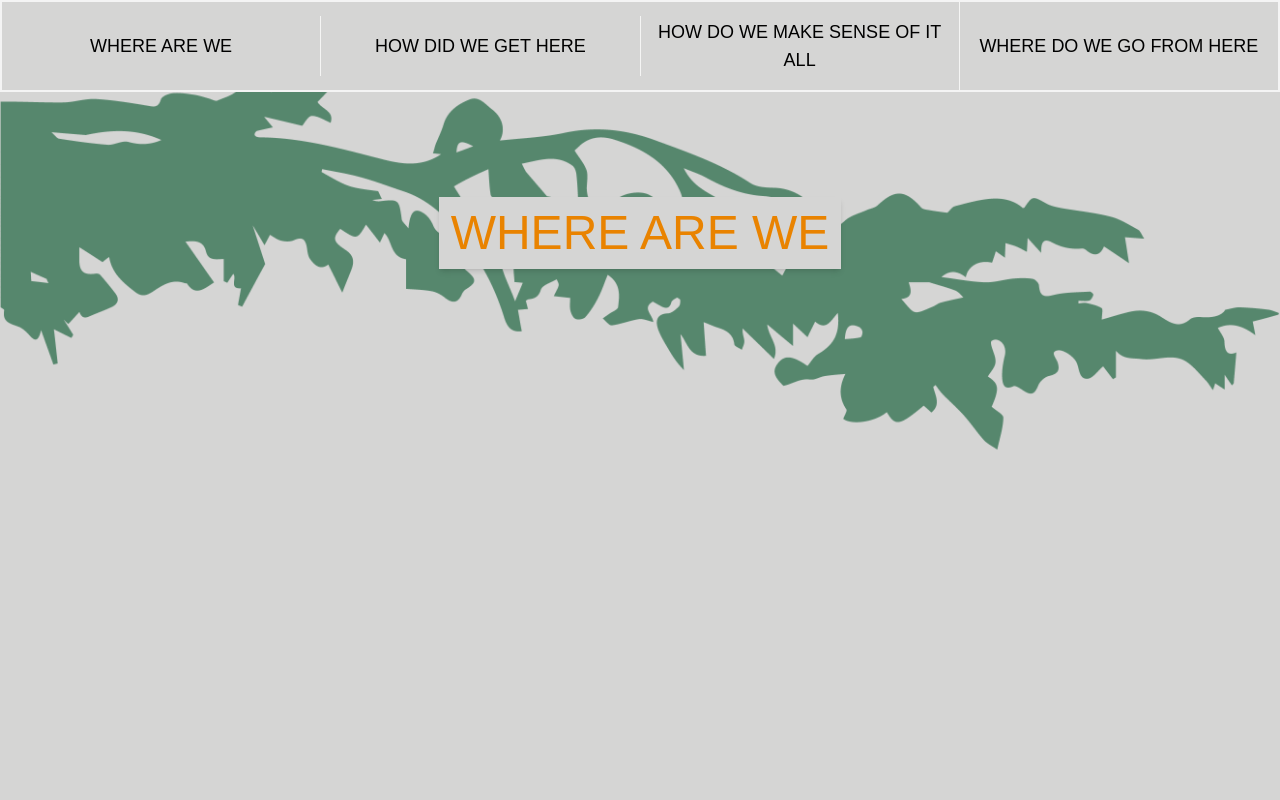
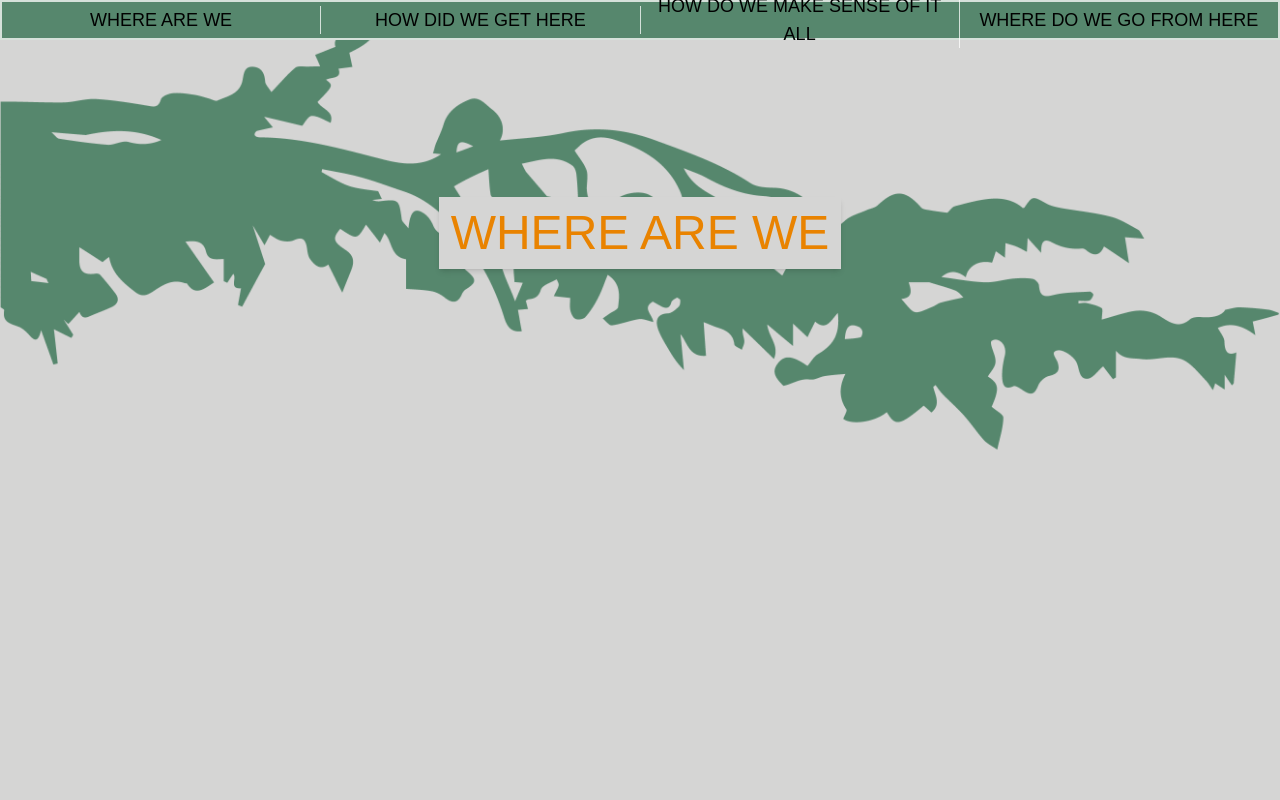
Before and after one commit to nikolajsvv/environmental-humanities, a React (Vite) app: page / in a window 1280 px wide. Shown: the top 800 px of the page. Built offline with nearby package versions, Linux system fonts and the light colour scheme; a web font is replaced by a local one.

Commit message:
Update NavBar using Framer Motion

```diff
--- a/package.json
+++ b/package.json
@@ -10,6 +10,7 @@
     "preview": "vite preview"
   },
   "dependencies": {
+    "framer-motion": "^10.12.16",
     "react": "^18.2.0",
     "react-dom": "^18.2.0",
     "react-icons": "^4.8.0"
--- a/src/App.jsx
+++ b/src/App.jsx
@@ -1,11 +1,11 @@
 import './styles/App.css'
 // import StanfordBanner from './components/Banner/StanfordBanner'
 import NavBar from './components/NavBar/NavBar'
+// import Header from './components/Header/Header'
 import HowDidWeGetHere from './components/Sections/HowDidWeGetHere/HowDidWeGetHere'
 import WhereAreWe from './components/Sections/WhereAreWe/WhereAreWe'
 import WhereDoWeGoFromHere from './components/Sections/WhereDoWeGoFromHere/WhereDoWeGoFromHere'
 import HowDoWeMakeSenseOfItAll from './components/Sections/HowDoWeMakeSenseOfItAll/HowDoWeMakeSenseOfItAll'
-// import Header from './components/Header/Header'
 
 const App = () => {
   return (
--- a/src/components/Header/Header.jsx
+++ b/src/components/Header/Header.jsx
@@ -1,8 +1,11 @@
 const Header = () => {
   return(
-    <div className='bg-primary-green text-xl'>
+    <>
+    <div className='hidden bg-primary-green text-xl'>
       Changing Planet
     </div>
+    <div className="md:hidden"></div>
+    </>
   )
 }
 
--- a/src/components/NavBar/NavBar.jsx
+++ b/src/components/NavBar/NavBar.jsx
@@ -1,27 +1,31 @@
 import { useState } from 'react';
+import { motion, useScroll } from 'framer-motion'
 import { FaBars, FaTimes } from 'react-icons/fa';
 
 const NavBar = () => {
+
   const [isOpen, setIsOpen] = useState(false);
-
   const toggleMenu = () => {
     setIsOpen(!isOpen);
   };
 
+  const { scrollYProgress } = useScroll();
+
   return (
-    <div>
-      <nav className="bg-primary-bg w-screen fixed top-0 z-50 hidden md:block">
-        <div className="md:flex justify-around items-center text-sm lg:text-md xl:text-lg font-source-sans-pro font-light uppercase border-2 border-white border-opacity-75">
-          <div className="border-r border-white border-opacity-75 md:flex-1 text-center py-4">
+    <>
+      <nav className='bg-primary-bg w-screen fixed top-0 z-50 hidden md:block'>
+      <motion.div style={{ scaleX: scrollYProgress }} className='absolute top-0 left-0 right-0 h-10 z-10 bg-primary-green transform origin-left'/>
+        <div className="relative h-10 md:flex justify-around items-center text-sm lg:text-md xl:text-lg font-source-sans-pro font-light uppercase border-2 border-white border-opacity-75 z-20">
+          <div className="border-r border-white border-opacity-75 md:flex-1 text-center">
             <a href="#where-are-we">Where Are We</a>
           </div>
-          <div className="border-r border-white border-opacity-75 md:flex-1 text-center py-4">
+          <div className="border-r border-white border-opacity-75 md:flex-1 text-center">
             <a href="#how-did-we-get-here">How Did We Get Here</a>
           </div>
-          <div className="border-r border-white border-opacity-75 md:flex-1 text-center py-4">
+          <div className="border-r border-white border-opacity-75 md:flex-1 text-center">
             <a href="#how-do-we-make-sense">How Do We Make Sense Of It All </a>
           </div>
-          <div className="md:flex-1 text-center py-4">
+          <div className="md:flex-1 text-center">
             <a href="#where-do-we-go-from-here">Where Do We Go From Here</a>
           </div>
         </div>
@@ -39,7 +43,7 @@ const NavBar = () => {
        <a href='#where-do-we-go-from-here' onClick={toggleMenu} className='text-sm sm:text-2xl md:text-lg py-2 sm:py-3 md:py-4'>Where Do We Go From Here</a>
     </div>
 )}
-    </div>
+    </>
   );
 };
 
```
Also changed, not shown: 1 other file (tests, documents, lock files or other folders).
